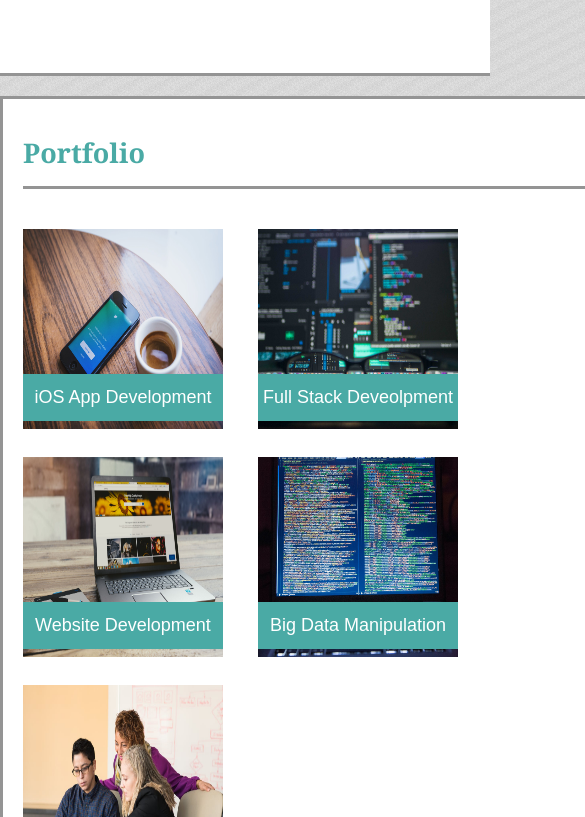
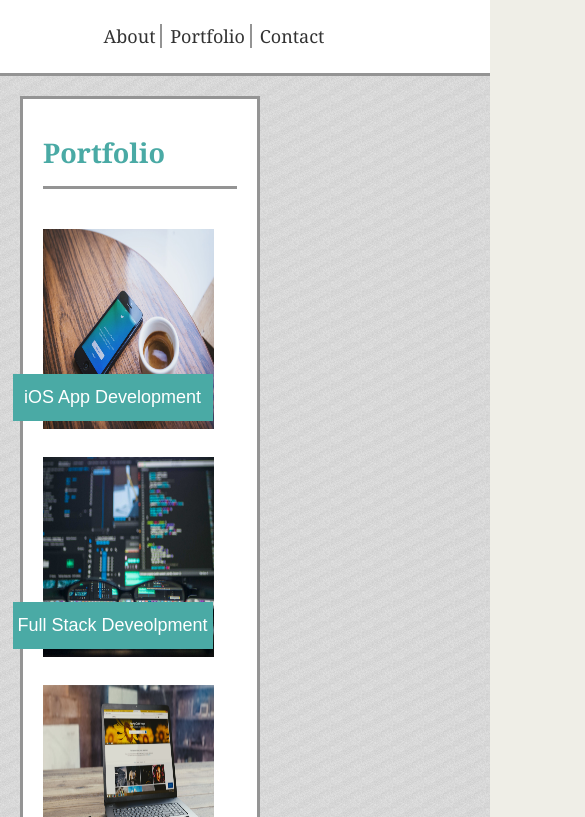
Before and after one commit to mqsmith/Responsive-Portfolio, a plain HTML site: page portfolio.html in a window 390 px wide. Shown: the part 102-919 px from the top of the page, 585 px wide, since content can reach past the window. Drawn offline with Linux system fonts and the light colour scheme.

Commit message:
Adding Media Queries to portfolio page.

```diff
--- a/assets/css/portfolio.css
+++ b/assets/css/portfolio.css
@@ -1,4 +1,4 @@
-#portfolio{
+#portfolio {
     width: 860px;
     margin-left: auto;
     margin-right: auto;
@@ -9,7 +9,7 @@
     border: 3px solid #949494;
 }
 
-#PM{
+#PM {
     text-align: left;
     font-family: Georgia, 'Times New Roman', Times, serif;
     padding: 20px 0;
@@ -20,30 +20,30 @@
     font-weight: bold;
     font-size: 27px;
     border-bottom: 3px solid #949494;
-
 }
 
-.photo{
+.photo {
     width: 75%;
 }
-.app1{
+
+.app1 {
     height: 200px;
     width: 200px;
     margin-top: 20px;
     margin-right: 10px;
 }
 
-.t1{
+.t1 {
     position: relative;
     display: inline-block;
 }
 
-.text1{
+.text1 {
     padding-top: 10px;
     padding-bottom: 10px;
 }
 
-.t1 .text1{
+.t1 .text1 {
     position: absolute;
     z-index: 999;
     margin: 0 auto;
@@ -54,31 +54,29 @@
     text-align: center;
     top: 75%;
     background: #4aaaa5;
-    font-family: Arial,sans-serif;
+    font-family: Arial, sans-serif;
     color: #fff;
     width: 200px;
 }
 
-
-
-.app2{
+.app2 {
     height: 200px;
     width: 200px;
     margin-top: 20px;
     margin-right: 10px;
 }
 
-.t2{
+.t2 {
     position: relative;
     display: inline-block;
 }
 
-.text2{
+.text2 {
     padding-top: 10px;
     padding-bottom: 10px;
 }
 
-.t2 .text2{
+.t2 .text2 {
     position: absolute;
     z-index: 999;
     margin: 0 auto;
@@ -89,12 +87,12 @@
     text-align: center;
     top: 75%;
     background: #4aaaa5;
-    font-family: Arial,sans-serif;
+    font-family: Arial, sans-serif;
     color: #fff;
     width: 200px;
 }
 
-.app3{
+.app3 {
     clear: left;
     float: left;
     height: 200px;
@@ -103,17 +101,17 @@
     margin-right: 10px;
 }
 
-.t3{
+.t3 {
     position: relative;
     display: inline-block;
 }
 
-.text3{
+.text3 {
     padding-top: 10px;
     padding-bottom: 10px;
 }
 
-.t3 .text3{
+.t3 .text3 {
     position: absolute;
     z-index: 999;
     margin: 0 auto;
@@ -124,29 +122,29 @@
     text-align: center;
     top: 75%;
     background: #4aaaa5;
-    font-family: Arial,sans-serif;
+    font-family: Arial, sans-serif;
     color: #fff;
     width: 200px;
 }
 
-.app4{
+.app4 {
     height: 200px;
     width: 200px;
     margin-top: 20px;
     margin-right: 10px;
+}
 
-}
-.t4{
+.t4 {
     position: relative;
     display: inline-block;
 }
 
-.text4{
+.text4 {
     padding-top: 10px;
     padding-bottom: 10px;
 }
 
-.t4 .text4{
+.t4 .text4 {
     position: absolute;
     z-index: 999;
     margin: 0 auto;
@@ -157,29 +155,29 @@
     text-align: center;
     top: 75%;
     background: #4aaaa5;
-    font-family: Arial,sans-serif;
+    font-family: Arial, sans-serif;
     color: #fff;
     width: 200px;
 }
 
-.app5{
+.app5 {
     height: 200px;
     width: 200px;
     margin-top: 20px;
     margin-right: 20px;
+}
 
-}
-.t5{
+.t5 {
     position: relative;
     display: inline-block;
 }
 
-.text5{
+.text5 {
     padding-top: 10px;
     padding-bottom: 10px;
 }
 
-.t5 .text5{
+.t5 .text5 {
     position: absolute;
     z-index: 999;
     margin: 0 auto;
@@ -190,7 +188,74 @@
     text-align: center;
     top: 75%;
     background: #4aaaa5;
-    font-family: Arial,sans-serif;
+    font-family: Arial, sans-serif;
     color: #fff;
     width: 200px;
 }
+
+@media screen and (max-width: 980px) {
+    #portfolio {
+        width: 80%;
+        margin-bottom: 30px;
+        margin-left: 40px;
+    }
+    .t2, .t4, .t5 {
+        margin-right: 0;
+    }
+    #name {
+        margin-left: 40px;
+    }
+    .photo {
+        width: 90%
+    }
+}
+
+@media screen and (max-width: 768px) {
+    #portfolio {
+        width: 90%;
+        margin-bottom: 30px;
+        margin-left: 20px;
+        margin-right: 20px;
+    }
+    #name {
+        margin-left: 20px;
+    }
+    .photo {
+        width: 90%;
+    }
+}
+
+@media screen and (max-width: 640px) {
+    #portfolio {
+        width: 60%;
+        height: 100%;
+        margin-bottom: 30px;
+        margin-left: 20px;
+        margin-right: 20px;
+    }
+    .top_bar, #name, .nav {
+        width: 100%;
+    }
+    header {
+        height: 75px;
+    }
+    #name {
+        margin: 0;
+        text-align: center;
+    }
+    .nav {
+        padding: 20px;
+        margin-top: 55px;
+        text-align: center;
+        position: relative;
+    }
+    .photo, .app1, .app2, .app3, .app4, .app5, .t1, .t2, .t3, .t4, .t5, .text1, .text2, .text3, .text4, .text5 {
+        width: 90%;
+    }
+    .app1, .app2, .app3, .app4, .app5, .t1, .t2, .t3, .t4, .t5, .text1, .text2, .text3, .text4, .text5 {
+        margin-left: 10px;
+        margin-right: 0px;
+    }
+}
+
+/* .photo, .app1, .app2, .app3, .app4, .app5, .t1, .t2, .t3, .t4, .t5, .text1, .text2, .text3, .text4, .text5 */
--- a/portfolio.html
+++ b/portfolio.html
@@ -2,7 +2,10 @@
 <!--[if lt IE 7]>      <html class="no-js lt-ie9 lt-ie8 lt-ie7"> <![endif]-->
 <!--[if IE 7]>         <html class="no-js lt-ie9 lt-ie8"> <![endif]-->
 <!--[if IE 8]>         <html class="no-js lt-ie9"> <![endif]-->
-<!--[if gt IE 8]><!--> <html class="no-js"> <!--<![endif]-->
+<!--[if gt IE 8]><!-->
+<html class="no-js">
+<!--<![endif]-->
+
 <head>
     <meta charset="utf-8">
     <meta http-equiv="X-UA-Compatible" content="IE=edge">
@@ -28,7 +31,7 @@
                 </div>
 
                 <div>
-                        <Nav>
+                    <Nav class="nav">
                         <a class="nav-link" href="index.html">About</a>
 
                         <a class="nav-link" href="portfolio.html">Portfolio</a>
@@ -102,4 +105,5 @@
     <script src="" async defer></script>
 
 </body>
+
 </html>
```
Lines whose indentation alone changed are shown as unchanged.
